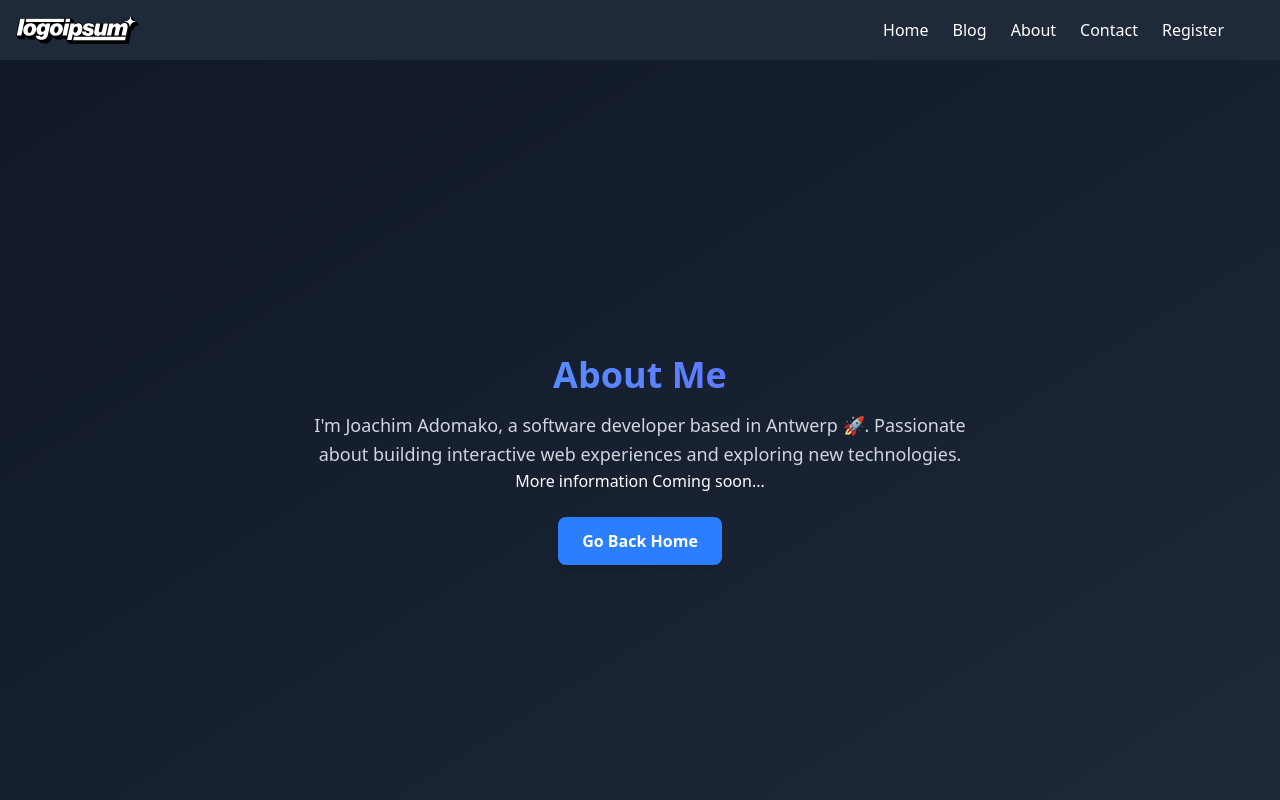
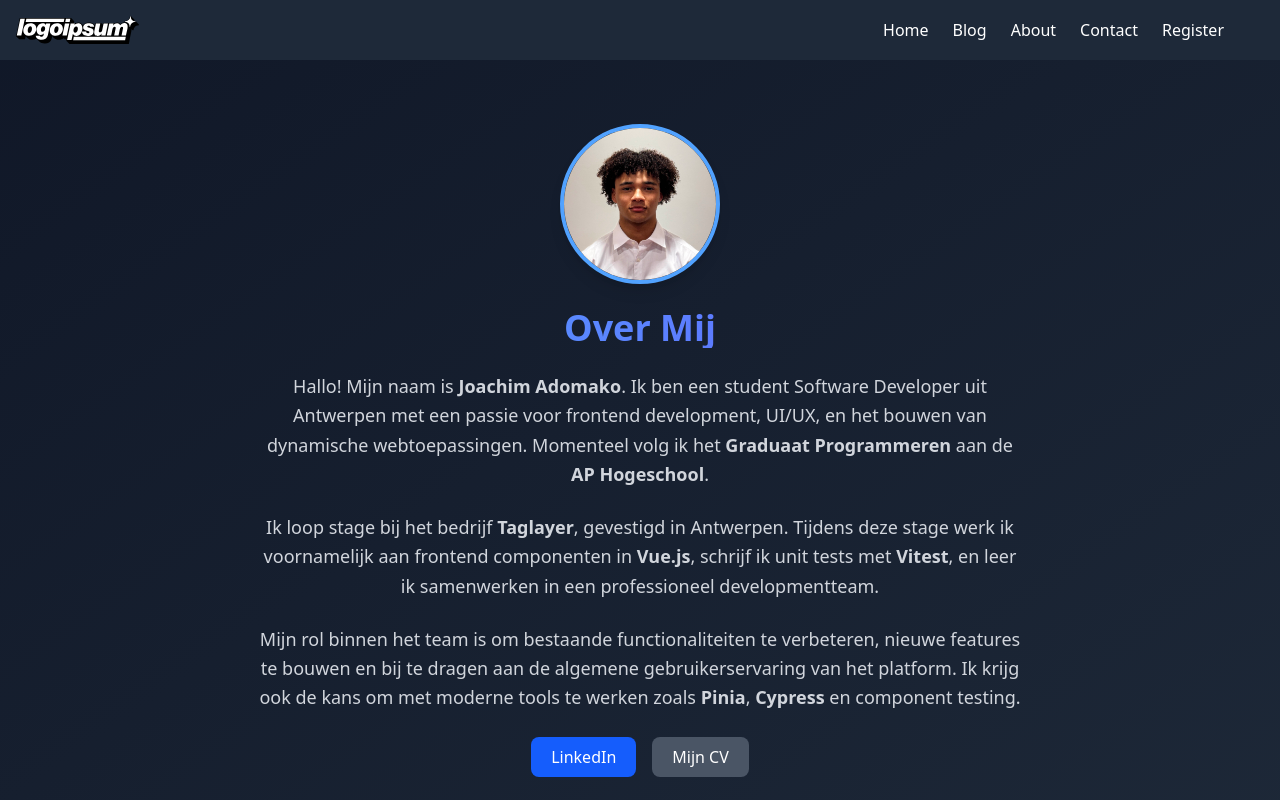
Before and after one commit to JoachimAdomako/TagLayer25, a Vue app in the folder blog/: page /about in a window 1280 px wide. Shown: the top 800 px of the page. Built offline with nearby package versions, Linux system fonts and the light colour scheme; no server answers.

Commit message:
profile section

```diff
--- a/blog/src/views/about.vue
+++ b/blog/src/views/about.vue
@@ -5,24 +5,62 @@ export default {
 </script>
 
 <template>
-  <div class="min-h-screen flex flex-col items-center justify-center bg-gradient-to-br from-gray-900 to-gray-800 text-white px-6">
-    <div class="max-w-2xl text-center">
+  <div class="min-h-screen flex flex-col items-center justify-center bg-gradient-to-br from-gray-900 to-gray-800 text-white px-6 py-16">
+    <div class="max-w-3xl text-center space-y-6">
+      <!-- Foto -->
+      <img
+        src="../assets/profilepicLinkedin.jpg"
+        alt="Joachim Adomako"
+        class="w-40 h-40 mx-auto rounded-full object-cover border-4 border-blue-400 shadow-lg"
+      />
+
+      <!-- Titel -->
       <h1 class="text-4xl font-bold bg-clip-text text-transparent bg-gradient-to-r from-blue-400 to-indigo-500">
-        About Me
+        Over Mij
       </h1>
-      <p class="mt-4 text-lg text-gray-300 leading-relaxed">
-        I'm Joachim Adomako, a software developer based in Antwerp 🚀.
-        Passionate about building interactive web experiences and exploring new technologies.
-      </p>
-      <p>
-        More information Coming soon...
+
+      <!-- Persoonlijke info -->
+      <p class="text-lg leading-relaxed text-gray-300">
+        Hallo! Mijn naam is <strong>Joachim Adomako</strong>. Ik ben een student Software Developer uit Antwerpen met een passie voor frontend development, UI/UX, en het bouwen van dynamische webtoepassingen. Momenteel volg ik het <strong>Graduaat Programmeren</strong> aan de <strong>AP Hogeschool</strong>.
       </p>
 
+      <!-- Stage info -->
+      <p class="text-lg leading-relaxed text-gray-300">
+        Ik loop stage bij het bedrijf <strong>Taglayer</strong>, gevestigd in Antwerpen. Tijdens deze stage werk ik voornamelijk aan frontend componenten in <strong>Vue.js</strong>, schrijf ik unit tests met <strong>Vitest</strong>, en leer ik samenwerken in een professioneel developmentteam.
+      </p>
+
+      <!-- Rol en taken -->
+      <p class="text-lg leading-relaxed text-gray-300">
+        Mijn rol binnen het team is om bestaande functionaliteiten te verbeteren, nieuwe features te bouwen en bij te dragen aan de algemene gebruikerservaring van het platform. Ik krijg ook de kans om met moderne tools te werken zoals <strong>Pinia</strong>, <strong>Cypress</strong> en component testing.
+      </p>
+
+      <!-- Links -->
+      <div class="flex justify-center gap-4 mt-6">
+        <a
+          href="https://www.linkedin.com/in/joachim-adomako-3537b8197/"
+          target="_blank"
+          rel="noopener"
+          class="px-5 py-2 bg-blue-600 hover:bg-blue-700 rounded-lg font-medium transition"
+        >
+          LinkedIn
+        </a>
+        <!-- Voeg meer socials toe indien gewenst -->
+        <a
+          href="/cv.pdf"
+          target="_blank"
+          rel="noopener"
+          class="px-5 py-2 bg-gray-600 hover:bg-gray-700 rounded-lg font-medium transition"
+        >
+          Mijn CV
+        </a>
+      </div>
+
+      <!-- Terug naar home -->
       <router-link
         to="/"
-        class="mt-6 inline-block px-6 py-3 bg-blue-500 hover:bg-blue-600 text-white font-semibold rounded-lg shadow-md transition-all transform hover:scale-105"
+        class="inline-block mt-8 px-6 py-3 bg-blue-500 hover:bg-blue-600 text-white font-semibold rounded-lg shadow-md transition-all transform hover:scale-105"
       >
-        Go Back Home
+        Terug naar Home
       </router-link>
     </div>
   </div>
```
Also changed, not shown: blog/src/assets/profilepicLinkedin.jpg (added).
